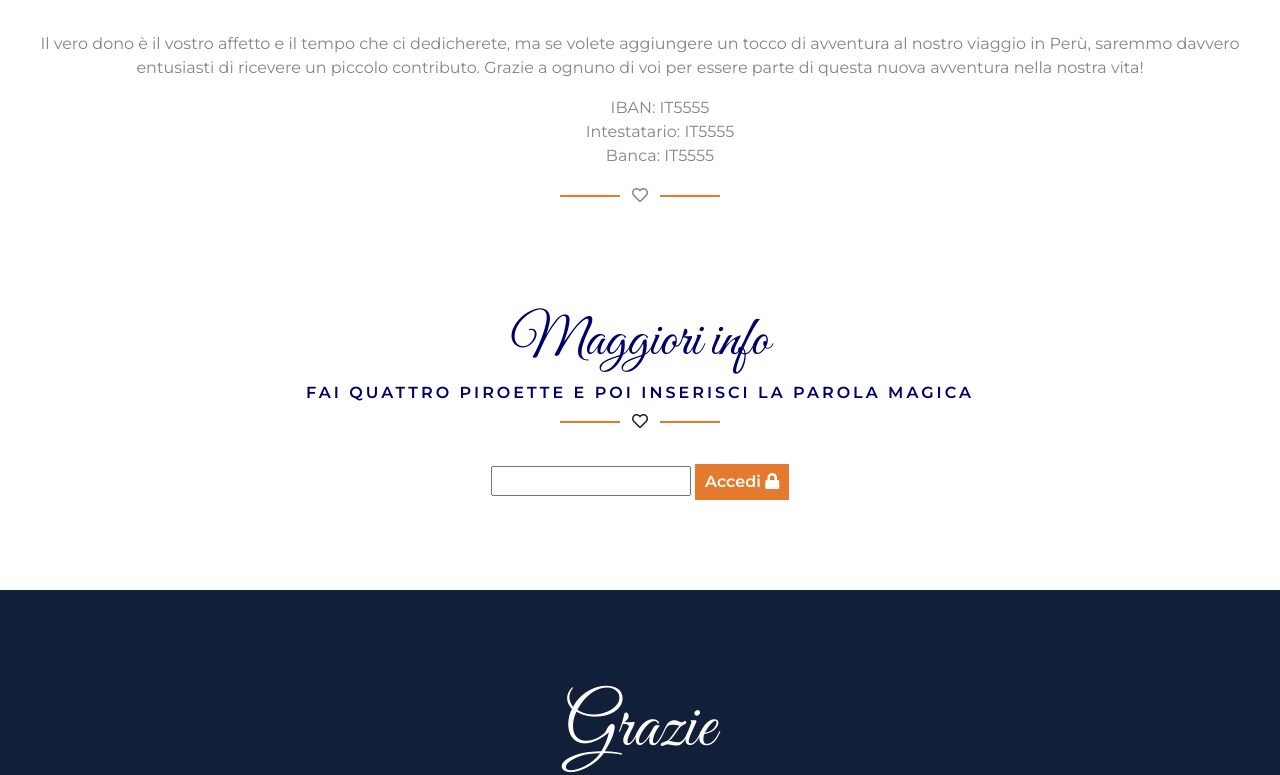
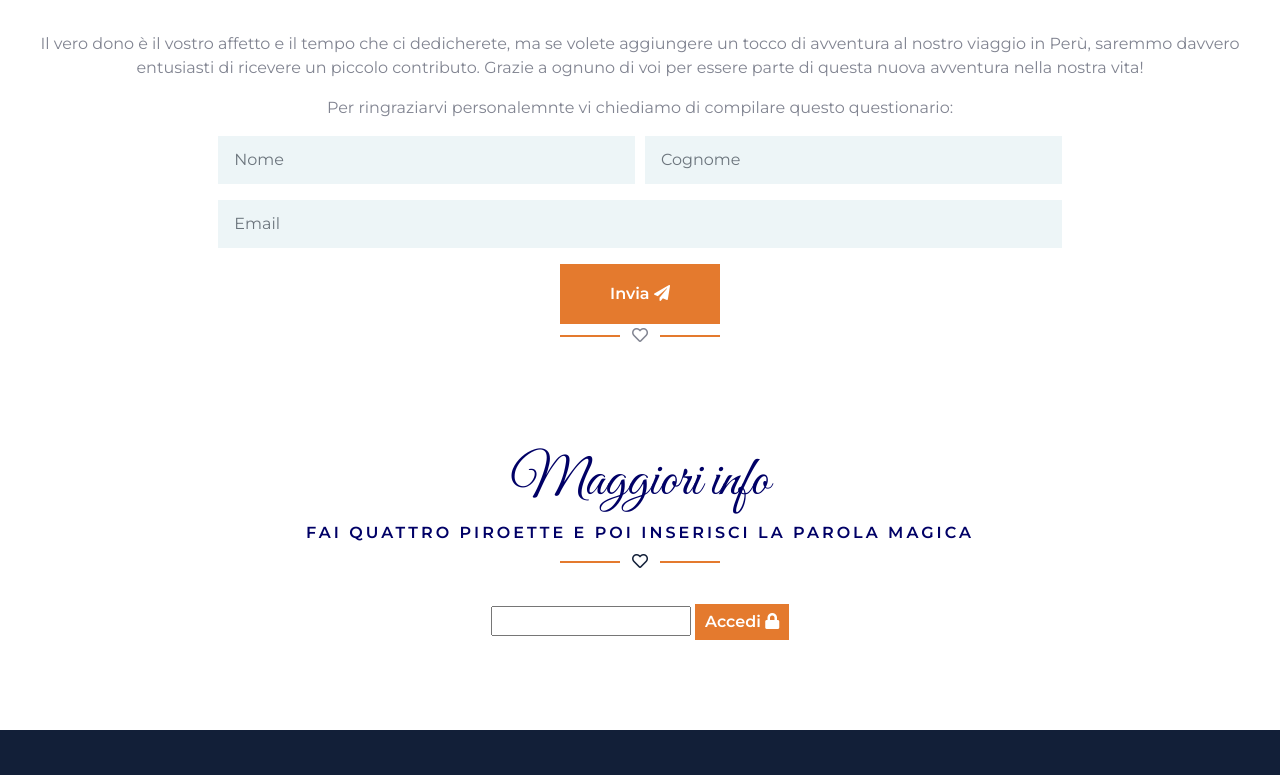
Before and after one commit to anto-netta/anto-netta.github.io, a plain HTML site: page index.html in a window 1280 px wide. Shown: the part 2953-3728 px from the top of the page. Drawn offline with nearby package versions, Linux system fonts and the light colour scheme; a script that the page names is missing.

Commit message:
Add files via upload

```diff
--- a/index.html
+++ b/index.html
@@ -384,11 +384,40 @@ About End -->
       </div>
 
     <p>Il vero dono è il vostro affetto e il tempo che ci dedicherete, ma se volete aggiungere un tocco di avventura al nostro viaggio in Perù, saremmo davvero entusiasti di ricevere un piccolo contributo. Grazie a ognuno di voi per essere parte di questa nuova avventura nella nostra vita!</p>
-    <ul style="list-style-type: none;">
-        <li>IBAN: IT5555</li>
-        <li>Intestatario: IT5555</li>
-        <li>Banca: IT5555</li>
-    </ul>
+   <p>Per ringraziarvi personalemnte vi chiediamo di compilare questo questionario:</p>
+    <div class="row justify-content-center">
+        <div class="col-lg-8">
+            <div class="text-center">
+                <form action="#" method="post" onsubmit="mostraRisultato(event)">
+                    <div class="form-row">
+                        <div class="form-group col-sm-6">
+                            <input type="text" class="form-control bg-secondary border-0 py-4 px-3" placeholder="Nome" required/>
+                        </div>
+                        <div class="form-group col-sm-6">
+                            <input type="text" class="form-control bg-secondary border-0 py-4 px-3" placeholder="Cognome" required/>
+                        </div>
+                        <div class="form-group col-sm-12">
+                            <input type="email" class="form-control bg-secondary border-0 py-4 px-3" placeholder="Email" required/>
+                        </div>
+                    </div>
+
+                    <div>
+                        <button class="btn btn-primary font-weight-bold py-3 px-5" type="submit">Invia <i class="fas fa-paper-plane"></i></button>
+                    </div>
+                </form>
+            </div>
+        </div>
+    </div>
+
+    <div id="risultato" style="display: none;">
+        <ul style="list-style-type: none;">
+            <li>IBAN: IT5555</li>
+            <li>Intestatario: IT5555</li>
+            <li>Banca: IT5555</li>
+            <p id="causale"></p>
+        </ul>
+    </div>
+
     <div class="section-title position-relative text-center" style="margin-bottom: 30px;">
         <!--  <h6 class="text-uppercase text-primary mb-3" style="letter-spacing: 3px;">Gallery</h6>-->
         <!--  <h6 class="text-uppercase text-blue" style="letter-spacing: 3px;">Qui facce sceme di gente felice</h6> -->
```
